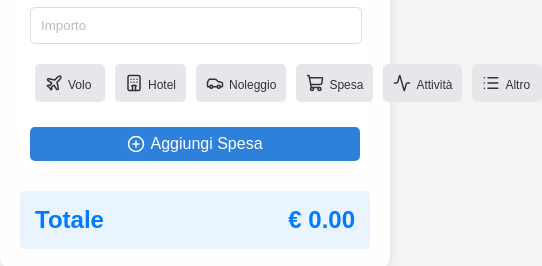
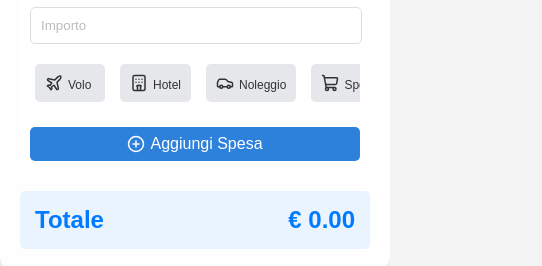
Before and after one commit to daveethe/daveethe.github.io, a plain HTML site: page expenses.html in a window 390 px wide. Shown: the part 152-418 px from the top of the page, 542 px wide, since content can reach past the window. Drawn offline with nearby package versions, Linux system fonts and the light colour scheme; no server answers; sample sign-in values are in the browser's storage.

Commit message:
Update styles.css

```diff
--- a/styles.css
+++ b/styles.css
@@ -816,8 +816,10 @@ h1 {
 @media (max-width: 600px) {
     .category-buttons {
         display: flex;
+        overflow-x: auto;
         white-space: nowrap;
         padding: 10px 0;
+        gap: 5px; /* Riduce lo spazio tra i bottoni */
     }
 
     .category-buttons button {
```
